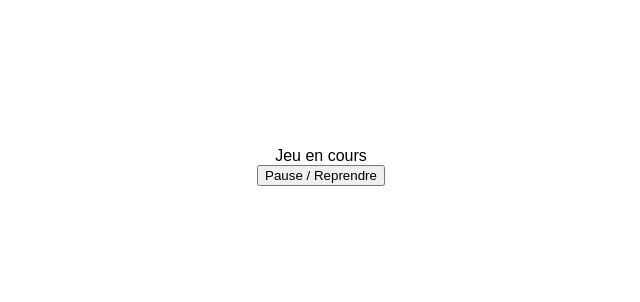
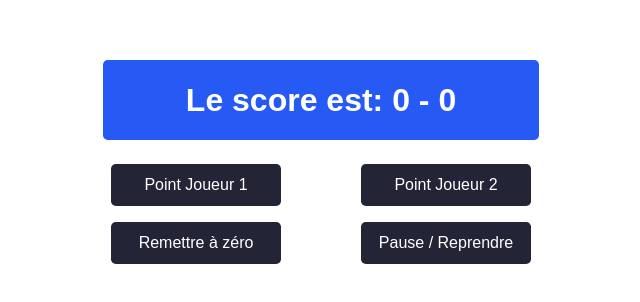
Before and after one commit to OpenClassrooms-Student-Center/7150626-Redux-Tennis-Score, a React (Create React App) app: page / in a window 1280 px wide. Shown: the part 234-536 px from the top of the page, without its empty margins (319-959 px from the left). Built offline with nearby package versions, Linux system fonts and the light colour scheme.

Commit message:
Connect all components

```diff
--- a/src/App.js
+++ b/src/App.js
@@ -1,11 +1,20 @@
 import { PlayPauseButton } from "./PlayPauseButton";
 import { Display } from "./Display";
+import { ResetButton } from "./ResetButton";
+import { PointScoredButton } from "./PointScoredButton";
 
 export default function App() {
   return (
     <div>
       <Display />
-      <PlayPauseButton />
+      <div className="buttons-row">
+        <PointScoredButton playerId="player1">Point Joueur 1</PointScoredButton>
+        <PointScoredButton playerId="player2">Point Joueur 2</PointScoredButton>
+      </div>
+      <div className="buttons-row">
+        <ResetButton />
+        <PlayPauseButton />
+      </div>
     </div>
   );
 }
--- a/src/Display.js
+++ b/src/Display.js
@@ -6,6 +6,28 @@
   // qui permet de récupérer uniquement la propriété `playing`
   // du state
   const gameIsPlaying = useSelector((state) => state.playing);
-  // on peut ensuite utiliser cette valeur dans le rendu
-  return <p>{gameIsPlaying ? "Jeu en cours" : "C'est la pause"}</p>;
+  const winner = useSelector((state) => state.winner);
+  const player1Score = useSelector((state) => state.player1);
+  const player2Score = useSelector((state) => state.player2);
+  const advantage = useSelector((state) => state.advantage);
+
+  if (winner) {
+    if (winner === "player1") {
+      return <p className="display">Joueur 1 gagne</p>;
+    } else {
+      return <p className="display">Joueur 2 gagne</p>;
+    }
+  } else if (gameIsPlaying === false) {
+    return <p className="display">C'est la pause</p>;
+  } else {
+    let text = "Le score est: " + player1Score + " - " + player2Score;
+    if (advantage) {
+      if (advantage === "player1") {
+        text += " avantage joueur 1";
+      } else {
+        text += " avantage joueur 2";
+      }
+    }
+    return <p className="display">{text}</p>;
+  }
 }
--- a/src/PlayPauseButton.js
+++ b/src/PlayPauseButton.js
@@ -1,3 +1,4 @@
+// on import useDispatch depuis react-redux
 import { useDispatch } from "react-redux";
 import { playPause } from "./store";
 
@@ -8,6 +9,7 @@
 
   return (
     <button
+      className="button"
       onClick={() => {
         // au clique sur le bouton on exécute la fonction dispatch
         // avec une action.
--- /dev/null
+++ b/src/PointScoredButton.js
@@ -0,0 +1,18 @@
+// on import useDispatch depuis react-redux
+import { useDispatch } from "react-redux";
+import { pointScored } from "./store";
+
+export function PointScoredButton({ playerId, children }) {
+  const dispatch = useDispatch();
+
+  return (
+    <button
+      className="button"
+      onClick={() => {
+        dispatch(pointScored(playerId));
+      }}
+    >
+      {children}
+    </button>
+  );
+}
--- /dev/null
+++ b/src/ResetButton.js
@@ -0,0 +1,17 @@
+import { useDispatch } from "react-redux";
+import { restartGame } from "./store";
+
+export function ResetButton() {
+  const dispatch = useDispatch();
+
+  return (
+    <button
+      className="button"
+      onClick={() => {
+        dispatch(restartGame());
+      }}
+    >
+      Remettre à zéro
+    </button>
+  );
+}
```
